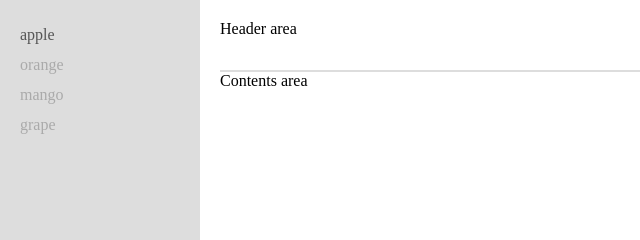
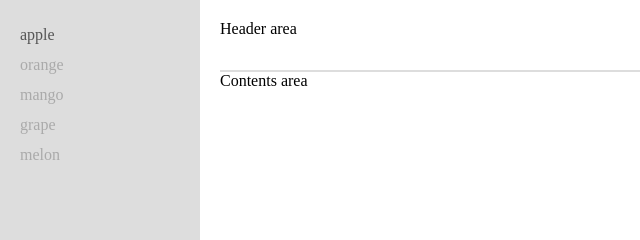
Before and after one commit to Jonghee/electron-test, an Electron app: page index.html in a window 800 px wide. Shown: the top 240 px of the page, 0-640 px from the left. Drawn offline with nearby package versions, Linux system fonts and the light colour scheme; no server answers.

Commit message:
add confing file and left menu

```diff
--- a/index.html
+++ b/index.html
@@ -14,6 +14,7 @@
 		<li><a href="#orange">orange</a></li>
 		<li><a href="#mango">mango</a></li>
 		<li><a href="#grape">grape</a></li>
+		<li><a href="#melon">melon</a></li>
 	</ul>
 </div>
 <div class="container">
```
Also changed, not shown: jsconfig.json (added, +14 -0 lines). Lines whose indentation alone changed are shown as unchanged.
